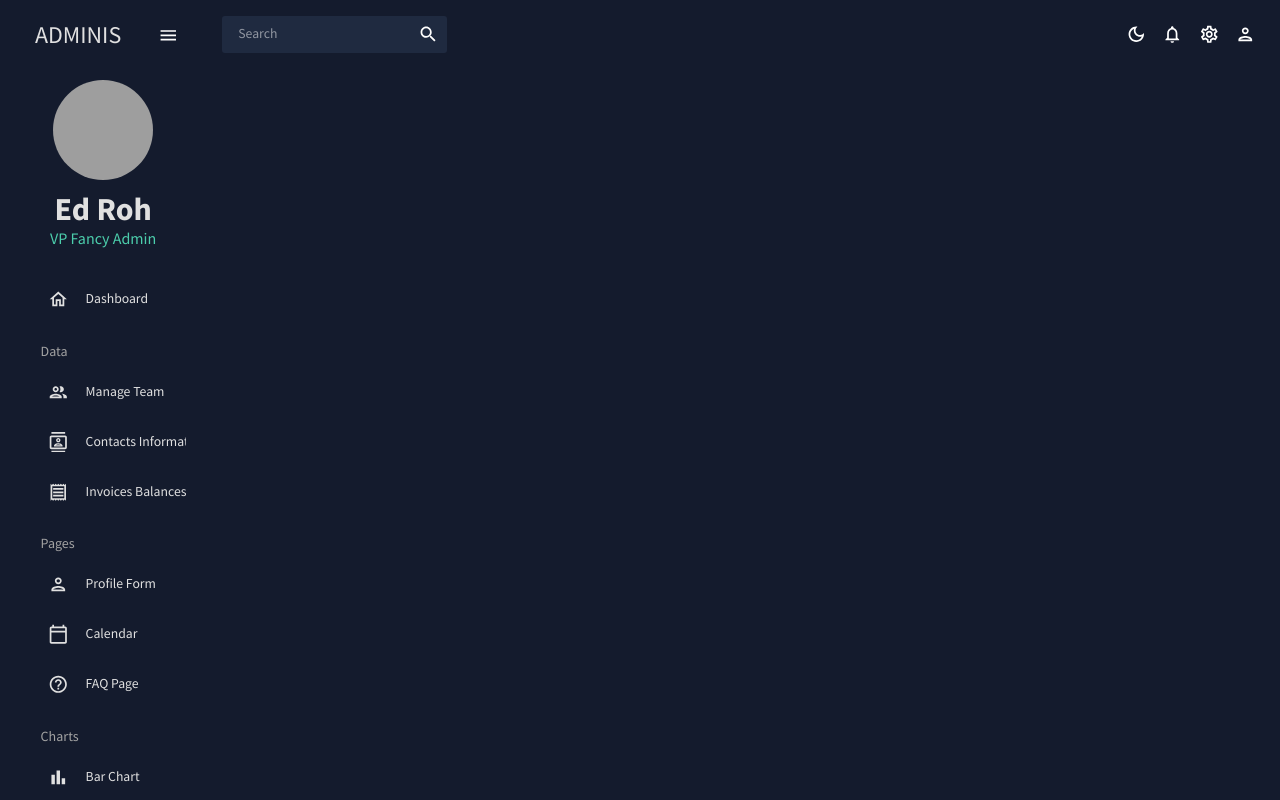
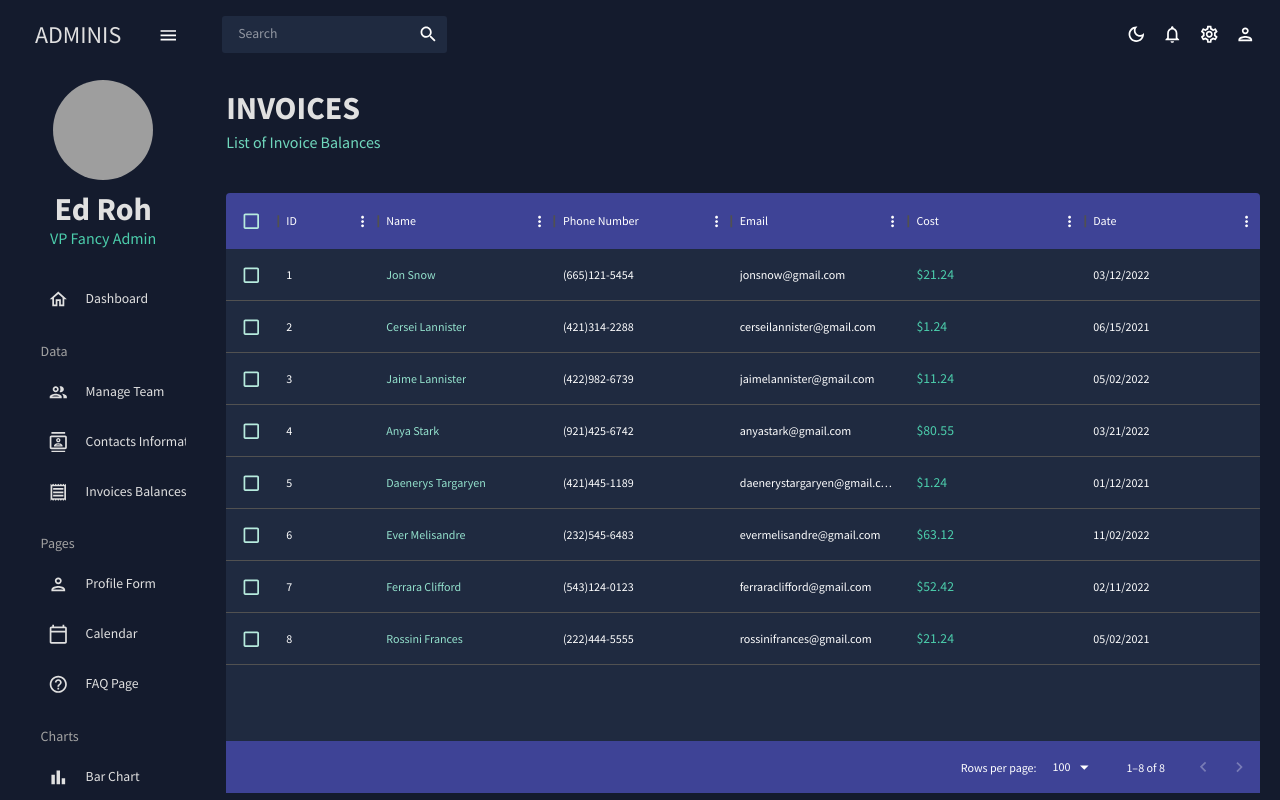
Before and after one commit to RupsanaAkter/admin-dashboard, a React (Create React App) app: page /invoices in a window 1280 px wide. Shown: the top 800 px of the page. Built offline with nearby package versions, Linux system fonts and the light colour scheme; grey boxes are pictures that could not be loaded.

Commit message:
added invoices

```diff
--- a/src/App.js
+++ b/src/App.js
@@ -9,6 +9,7 @@
 import Topbar from "./scenes/Global/Topbar";
 import Team from "./scenes/Team/Team";
 import Contacts from "./scenes/Contacts/Contacts";
+import Invoices from "./scenes/Invoices/Invoices";
 
 
 function App() {
@@ -27,7 +28,7 @@
               <Route path="/" element={<Dashboard />} />
                <Route path="/team" element={<Team />} />
               <Route path="/contacts" element={<Contacts />} />
-              {/* <Route path="/invoices" element={<Invoices />} /> */}
+              <Route path="/invoices" element={<Invoices />} />
               {/* <Route path="/form" element={<Form />} /> */}
               {/* <Route path="/bar" element={<Bar />} /> */}
               {/* <Route path="/pie" element={<Pie />} /> */}
--- a/src/scenes/Global/Sidebar.js
+++ b/src/scenes/Global/Sidebar.js
@@ -42,7 +42,7 @@
     const theme = useTheme();
     const colors = tokens(theme.palette.mode);
     const [isCollapsed, setIsCollapsed] = useState(false);
-    const [selected, setSelected] = useState("Dashboard");
+    const [selected, setSelected] = useState("/");
     return (
         <Box
         sx={{
--- /dev/null
+++ b/src/scenes/Invoices/Invoices.js
@@ -0,0 +1,83 @@
+import React from 'react';
+import {mockDataInvoices} from '../../data/Mockdata'
+import { useTheme } from '@emotion/react';
+import { tokens } from '../../theme';
+import { Box, Typography } from '@mui/material';
+import Header from '../../components/Header/Header';
+import { DataGrid } from '@mui/x-data-grid';
+const Invoices = () => {
+    const theme = useTheme();
+    const colors = tokens(theme.palette.mode);
+    const columns = [
+      { field: "id", headerName: "ID" },
+      {
+        field: "name",
+        headerName: "Name",
+        flex: 1,
+        cellClassName: "name-column--cell",
+      },
+      {
+        field: "phone",
+        headerName: "Phone Number",
+        flex: 1,
+      },
+      {
+        field: "email",
+        headerName: "Email",
+        flex: 1,
+      },
+      {
+        field: "cost",
+        headerName: "Cost",
+        flex: 1,
+        renderCell: (params) => (
+          <Typography color={colors.greenAccent[500]}>
+            ${params.row.cost}
+          </Typography>
+        ),
+      },
+      {
+        field: "date",
+        headerName: "Date",
+        flex: 1,
+      },
+    ];
+    return (
+        <Box m="20px">
+        <Header title="INVOICES" subtitle="List of Invoice Balances" />
+        <Box
+          m="40px 0 0 0"
+          height="75vh"
+          sx={{
+            "& .MuiDataGrid-root": {
+              border: "none",
+            },
+            "& .MuiDataGrid-cell": {
+              borderBottom: "none",
+            },
+            "& .name-column--cell": {
+              color: colors.greenAccent[300],
+            },
+            "& .MuiDataGrid-columnHeaders": {
+              backgroundColor: colors.blueAccent[700],
+              borderBottom: "none",
+            },
+            "& .MuiDataGrid-virtualScroller": {
+              backgroundColor: colors.primary[400],
+            },
+            "& .MuiDataGrid-footerContainer": {
+              borderTop: "none",
+              backgroundColor: colors.blueAccent[700],
+            },
+            "& .MuiCheckbox-root": {
+              color: `${colors.greenAccent[200]} !important`,
+            },
+          }}
+        >
+          <DataGrid checkboxSelection rows={mockDataInvoices} columns={columns} />
+        </Box>
+      </Box>
+    );
+};
+
+export default Invoices;
```
